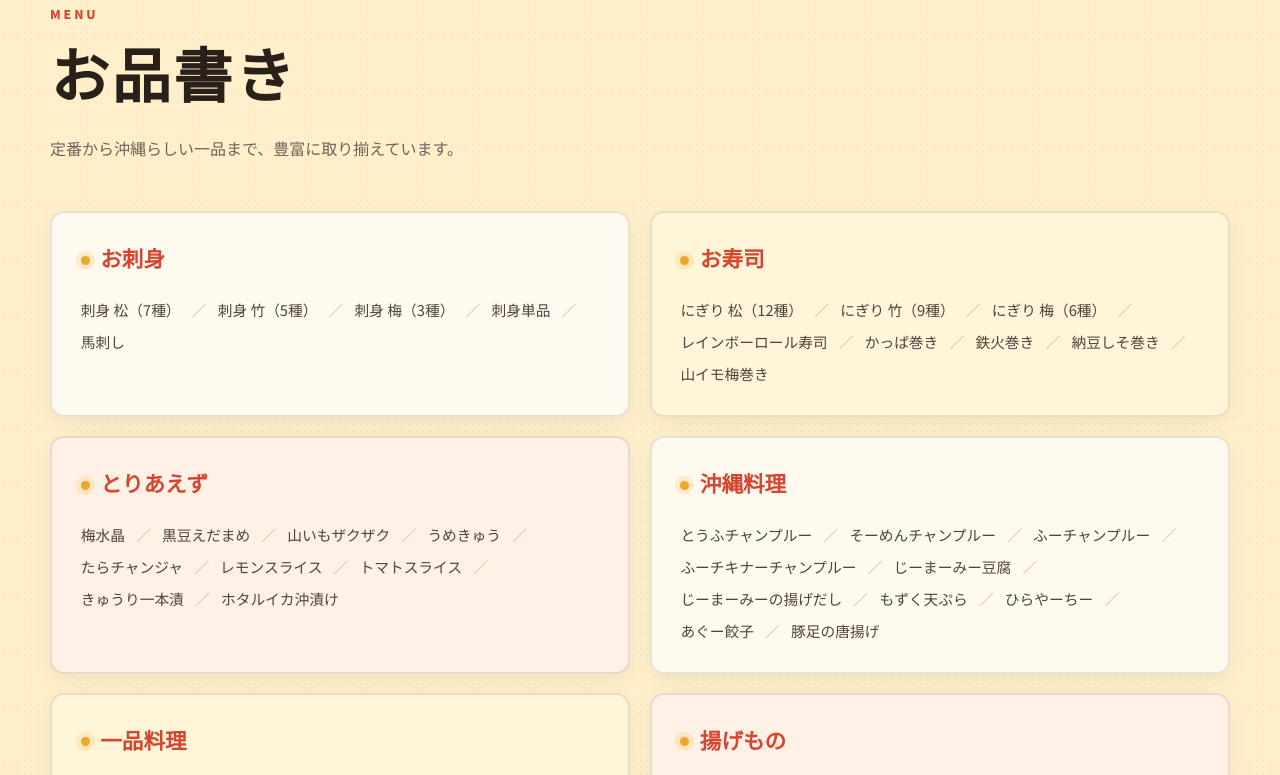
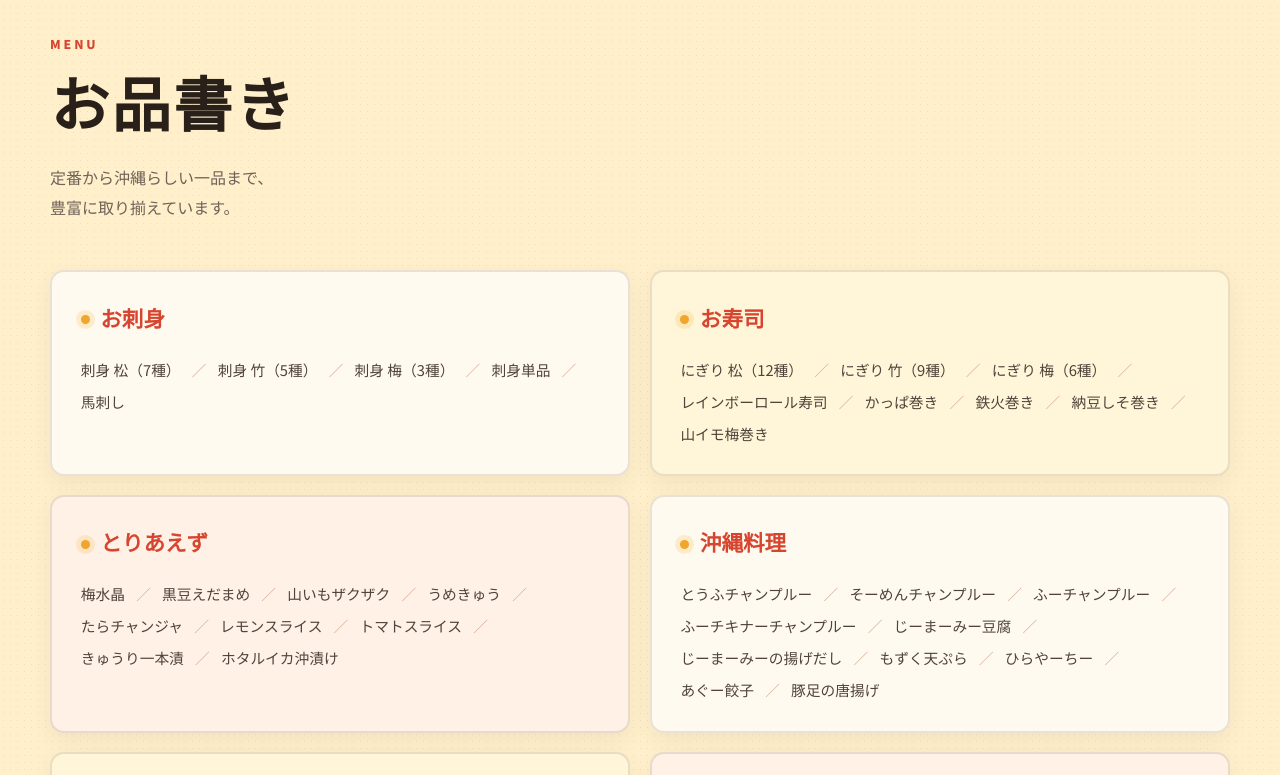
Before and after one commit to izakaya-poppoya/poppoya, a plain HTML site: page index.html in a window 1280 px wide. Shown: the part 3227-4002 px from the top of the page. Drawn offline with Linux system fonts and the light colour scheme; a web font is replaced by a local one.

Commit message:
Update index.html

```diff
--- a/index.html
+++ b/index.html
@@ -99,7 +99,7 @@
         <div class="section-heading light">
           <p class="eyebrow">RECOMMEND</p>
           <h2>歩っぽやのおすすめ</h2>
-          <p>お刺身も、名物料理も。テーブルいっぱいに並べてどうぞ！</p>
+          <p>お刺身も、名物料理も。<br />テーブルいっぱいに並べてどうぞ！</p>
         </div>
         <p class="mobile-hint recommend-hint">横にスワイプして見られます →</p>
         <div class="dish-grid">
@@ -127,7 +127,7 @@
         <div class="section-heading">
           <p class="eyebrow">MENU</p>
           <h2>お品書き</h2>
-          <p>定番から沖縄らしい一品まで、豊富に取り揃えています。</p>
+          <p>定番から沖縄らしい一品まで、<br />豊富に取り揃えています。</p>
         </div>
         <p class="mobile-hint menu-hint">カテゴリーを押すと料理名が開きます。</p>
         <div class="text-menu">
@@ -232,7 +232,7 @@
         <div class="space-copy">
           <div class="section-heading light">
             <p class="eyebrow">SPACE &amp; PARTY</p>
-          <h2>笑って、食べて、<br />にぎやかに。</h2>
+          <h2>笑って、<br />食べて、<br />にぎやかに。</h2>
           </div>
           <p>
             カウンターや座敷をご用意しています。
```
